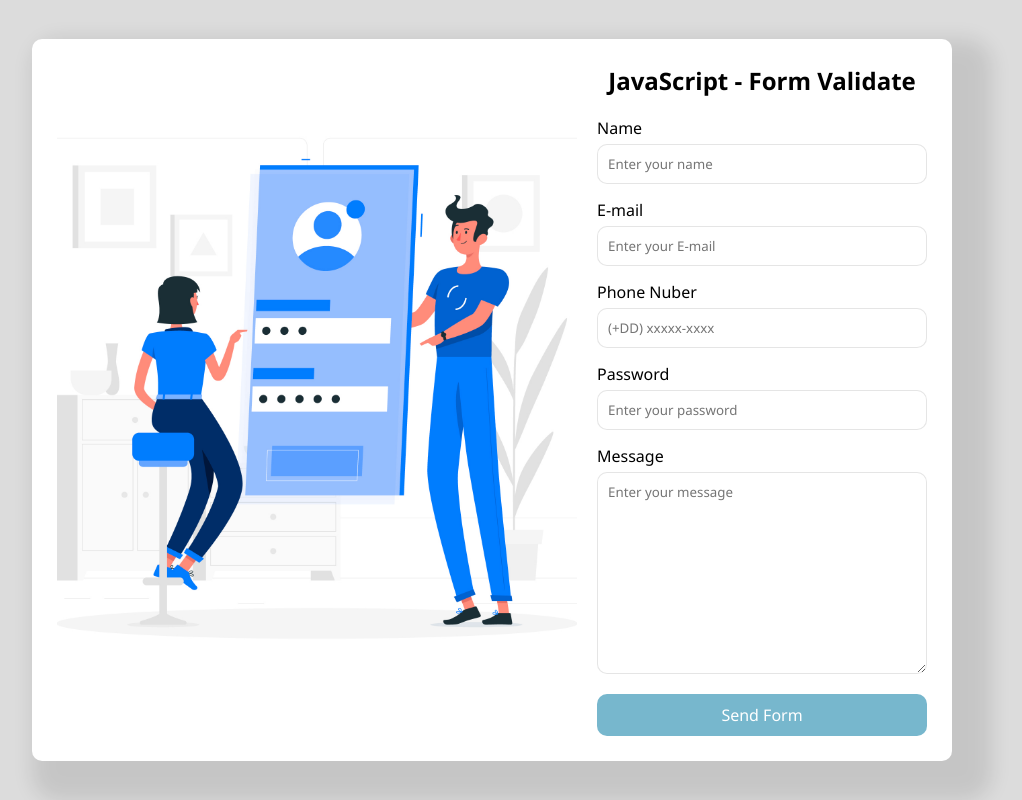
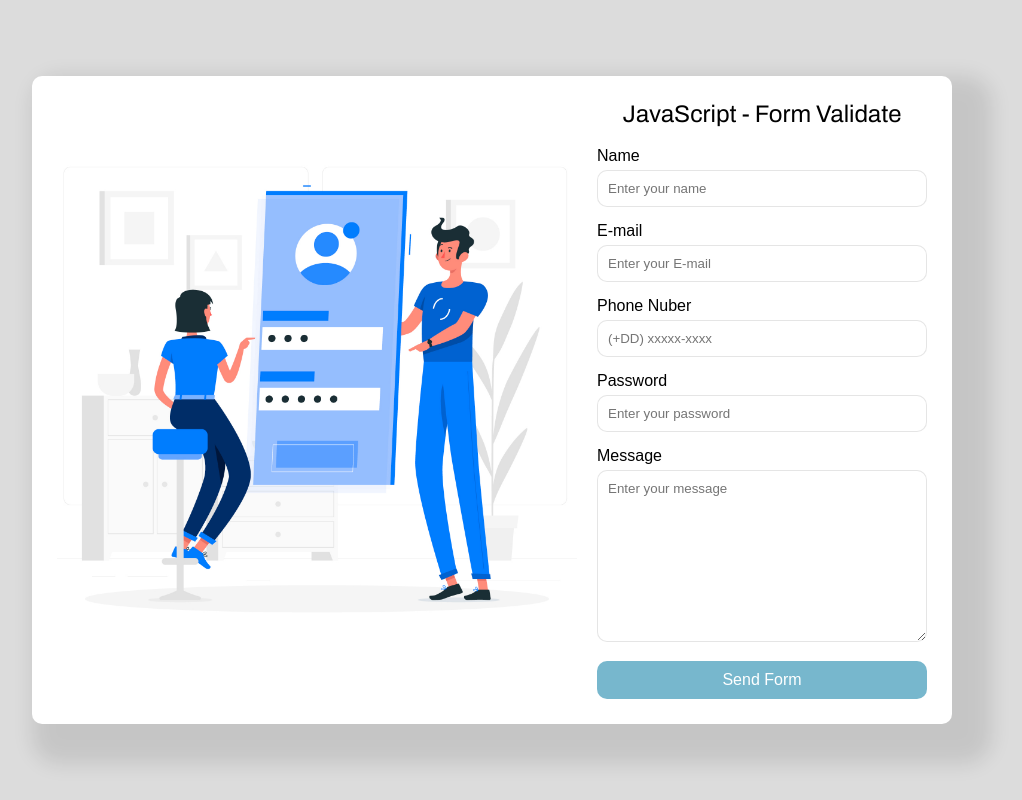
Before and after one commit to Mrc-Junior/validate-asrm, a plain HTML site: page src/index.html in a window 1280 px wide. Shown: the whole page, without its empty margins (148-1170 px from the left). Drawn offline with Linux system fonts and the light colour scheme.

Commit message:
Updated source CSS

```diff
--- a/src/assets/styles/main.css
+++ b/src/assets/styles/main.css
@@ -1,8 +1,10 @@
+@import url('https://fonts.googleapis.com/css2?family=Archivo:ital,wght@0,100..900;1,100..900&family=Poppins:ital,wght@0,100;0,200;0,300;0,400;0,500;0,600;0,700;0,800;0,900;1,100;1,200;1,300;1,400;1,500;1,600;1,700;1,800;1,900&display=swap');
+
 *, :root {
   margin: 0;
   padding: 0;
   box-sizing: border-box;
-  font-family: 'Segoe UI', sans-serif;
+  font-family: 'Poppis', sans-serif;
 }
 
 body {
@@ -37,6 +39,8 @@ body {
 form h2 {
   text-align: center;
   margin-bottom: 20px;
+  font-family: 'Archivo', sans-serif;
+  font-weight: 400;
 }
 
 .form-control {
@@ -122,7 +126,7 @@ button.button-submit:hover {
 .modal-content {
   background-color: #fefefe;
   margin: 15% auto;
-  padding: 30px;
+  padding: 35px;
   width: 50%;
   border: 1px solid rgba(0, 0, 0, 0.4);
   border-radius: 10px;
```
